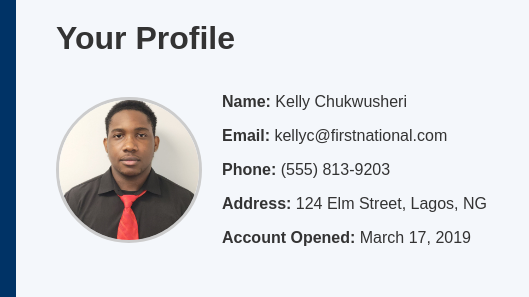
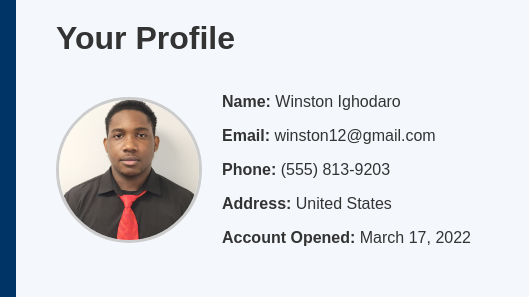
Before and after one commit to glitch-master332/first-national, a plain HTML site: page profile.html in a window 1280 px wide. Shown: the top 297 px of the page, 204-733 px from the left. Drawn offline with Linux system fonts and the light colour scheme.

Commit message:
profile.html

```diff
--- a/profile.html
+++ b/profile.html
@@ -18,11 +18,11 @@
     <div class="profile-section">
         <img src="assets/profile.jpg" alt="Profile" class="profile-pic">
         <div class="profile-info">
-            <p><strong>Name:</strong> Kelly Chukwusheri</p>
-            <p><strong>Email:</strong> kellyc@firstnational.com</p>
+            <p><strong>Name:</strong> Winston Ighodaro</p>
+            <p><strong>Email:</strong> winston12@gmail.com</p>
             <p><strong>Phone:</strong> (555) 813‑9203</p>
-            <p><strong>Address:</strong> 124 Elm Street, Lagos, NG</p>
-            <p><strong>Account Opened:</strong> March 17, 2019</p>
+            <p><strong>Address:</strong> United States</p>
+            <p><strong>Account Opened:</strong> March 17, 2022</p>
         </div>
     </div>
 </div>
```
